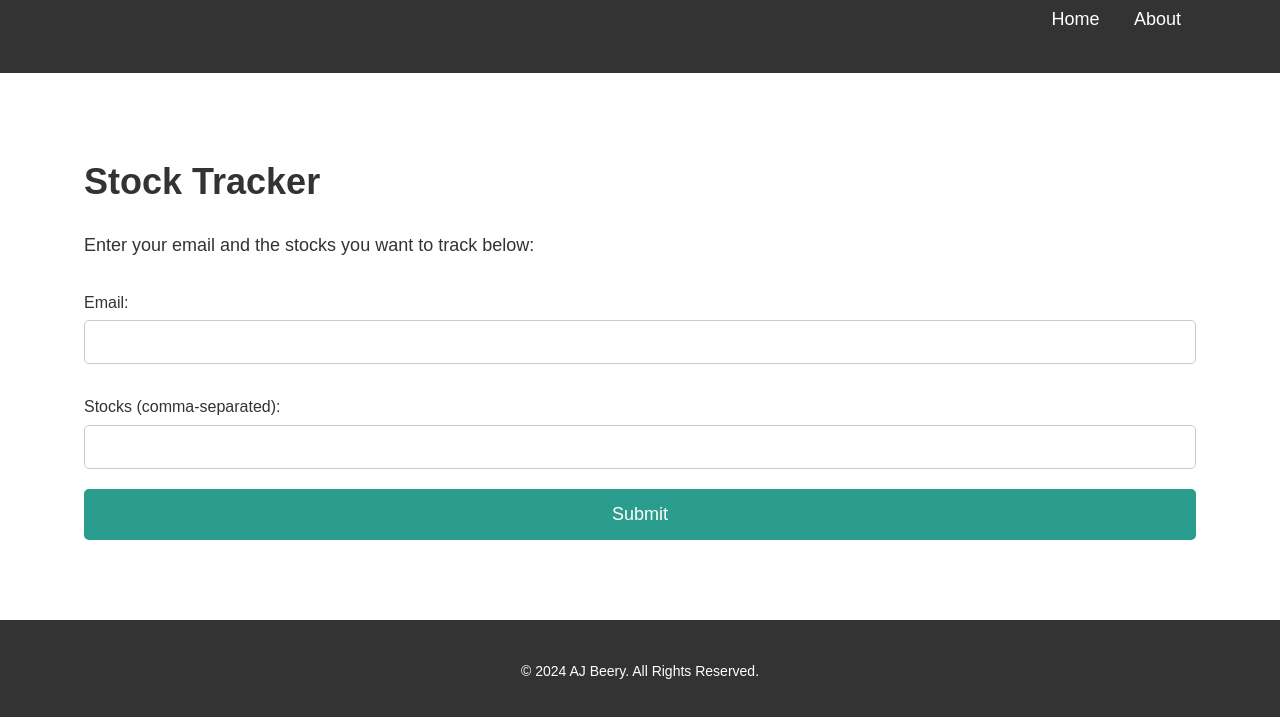
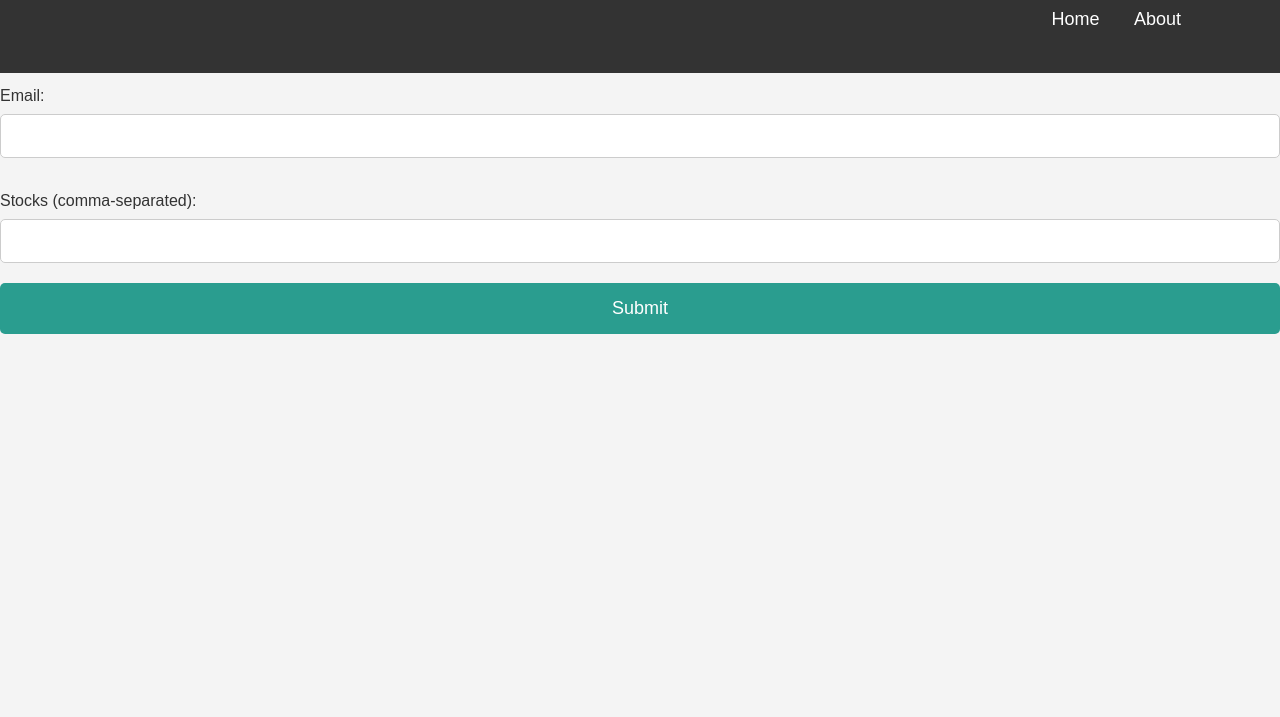
Before and after one commit to andrewjbeery/andrewjbeery-site, a plain HTML site: page stocks.html in a window 1280 px wide. Shown: the part 93-810 px from the top of the page. Drawn offline with Linux system fonts and the light colour scheme.

Commit message:
Update stocks.html

```diff
--- a/stocks.html
+++ b/stocks.html
@@ -22,10 +22,6 @@
         </div>
     </header>
 
-    <section id="stocks" class="section">
-        <div class="container">
-            <h2>Stock Tracker</h2>
-            <p>Enter your email and the stocks you want to track below:</p>
     <form id="stock-form">
   <label for="email">Email:</label>
   <input type="email" id="email" name="email" required />
@@ -33,34 +29,21 @@
   <input type="text" id="stocks" name="stocks" required />
   <button type="submit">Submit</button>
 </form>
-        </div>
-    </section>
-
-    <footer>
-        <div class="container">
-            <p>&copy; 2024 AJ Beery. All Rights Reserved.</p>
-        </div>
-    </footer>
-
 <script>
   document.getElementById("stock-form").addEventListener("submit", async (e) => {
     e.preventDefault();
-
     const email = document.getElementById("email").value;
     const stocks = document.getElementById("stocks").value.split(',');
-
     try {
-                const response = await fetch("https://1457-2600-1700-9857-21a0-e919-5d9c-cfdb-b387.ngrok-free.app/submit", {
+      const response = await fetch(" https://1457-2600-1700-9857-21a0-e919-5d9c-cfdb-b387.ngrok-free.app/submit", {
         method: "POST",
         headers: {
           "Content-Type": "application/json",
         },
         body: JSON.stringify({ email, stocks }),
       });
-
       if (response.ok) {
-                    const data = await response.json();
-                    alert(`Response: ${JSON.stringify(data, null, 2)}`);
+        alert("Data submitted successfully!");
       } else {
         const error = await response.json();
         alert(`Error: ${error.error}`);
```
Lines whose indentation alone changed are shown as unchanged.
